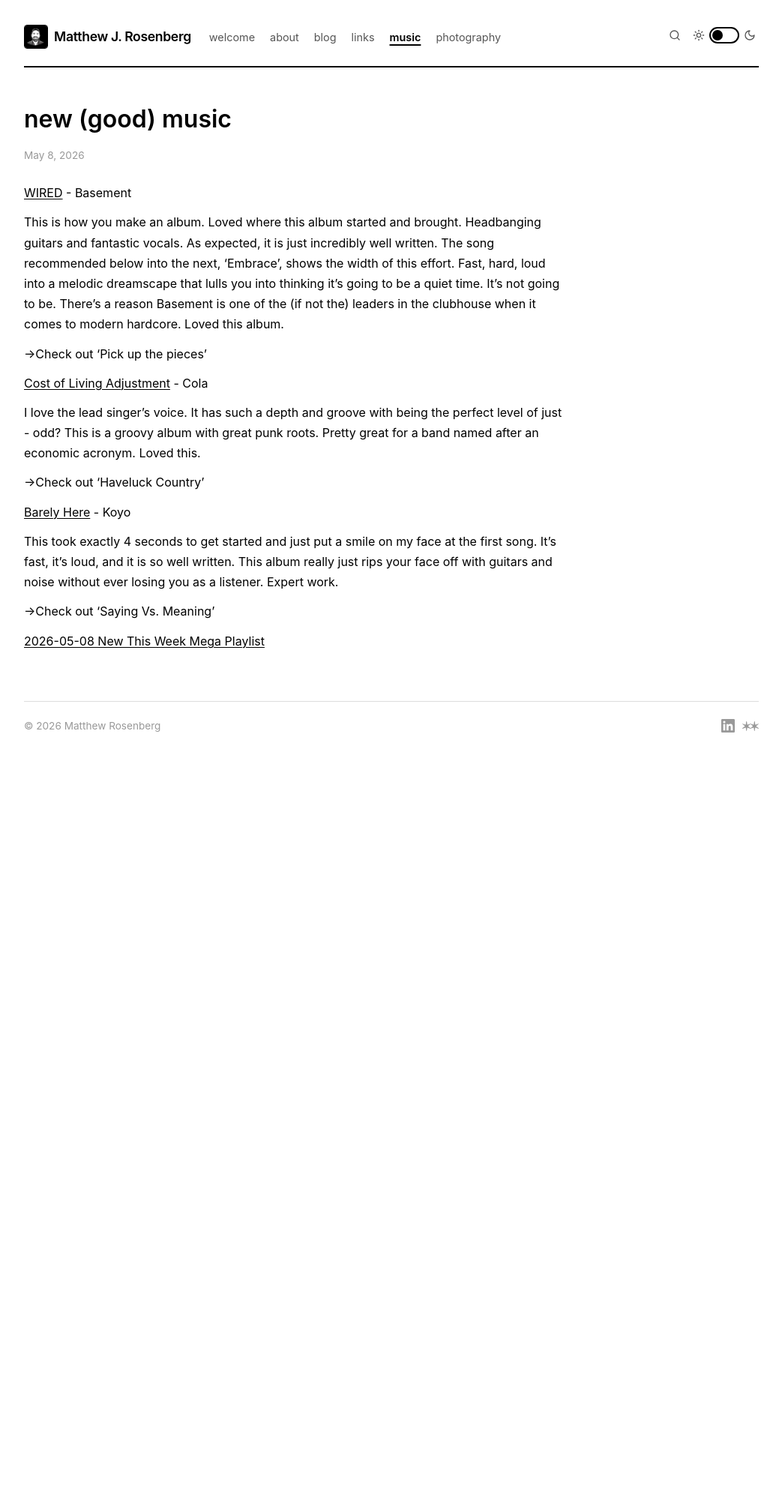
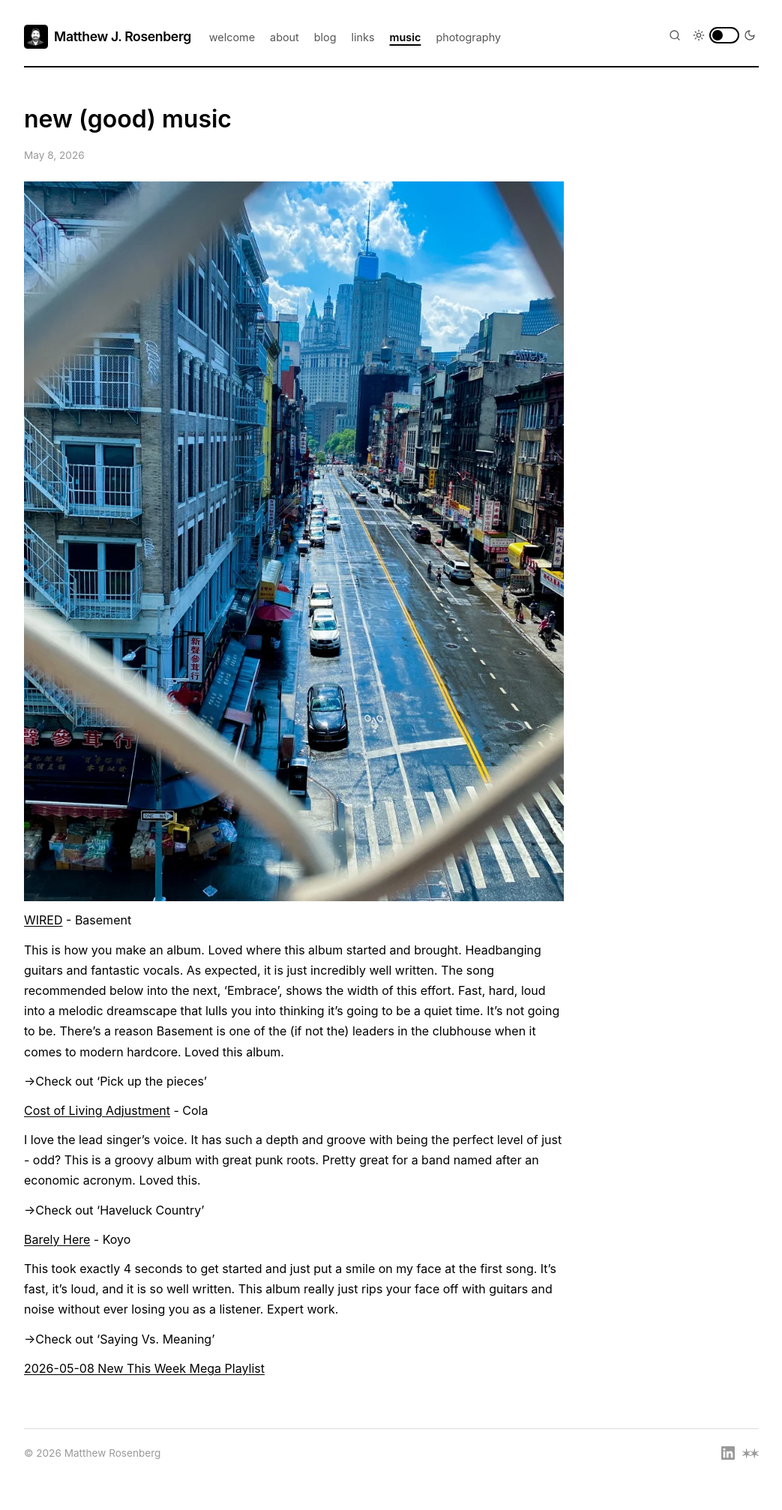
Before and after one commit to mattjrosenberg/mattjrosenberg.com, a Jekyll site: the page built from _posts/2026-05-08-new-good-music.md, in a window 1280 px wide. Shown: the whole page at 75% size, without its empty margins (118-1161 px from the left). Built offline with Jekyll 4.4.1, drawn with Linux system fonts in a browser that asks for light colours; a script that is not in the unit is left out; before the commit the page ends 1044 px from its top, so only the background shows below that.

Commit message:
Add image rendering to link-post layout
Music posts use link-post layout, not post layout, so the image
field was never rendered on their pages.

Co-Authored-By: Claude Sonnet 4.6 <noreply@anthropic.com>

```diff
--- a/_layouts/link-post.html
+++ b/_layouts/link-post.html
@@ -21,5 +21,9 @@ layout: default
   </header>
   {% endif %}
 
+  {% if page.image %}
+  <img src="{{ page.image }}" alt="{{ page.title }}">
+  {% endif %}
+
   {{ content }}
 </article>
```
